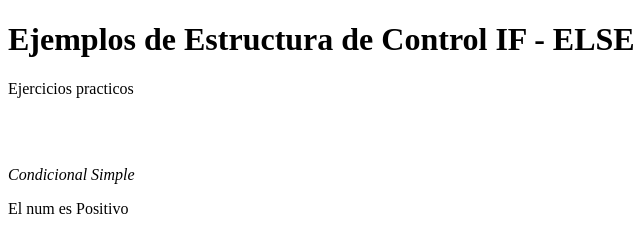
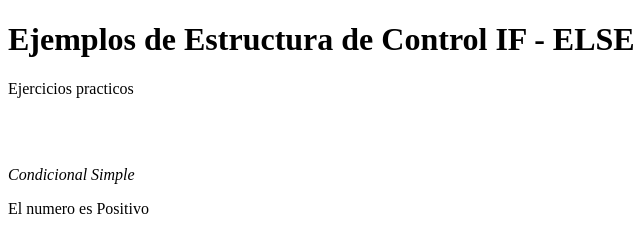
Before and after one commit to Melissa-Guette/sesion-11, a plain HTML site: page index.html in a window 1280 px wide. Shown: the full height of the page, 0-640 px from the left. Drawn offline with Linux system fonts and the light colour scheme.

Commit message:
correccion condicional

```diff
--- a/index.html
+++ b/index.html
@@ -15,7 +15,7 @@
         let Num = 5;
         if (Num>0){
             console.log ("El numero es Positivo")
-            document.write ("El num es Positivo")
+            document.write ("El numero es Positivo")
         }
     </script>
 </body>
```
